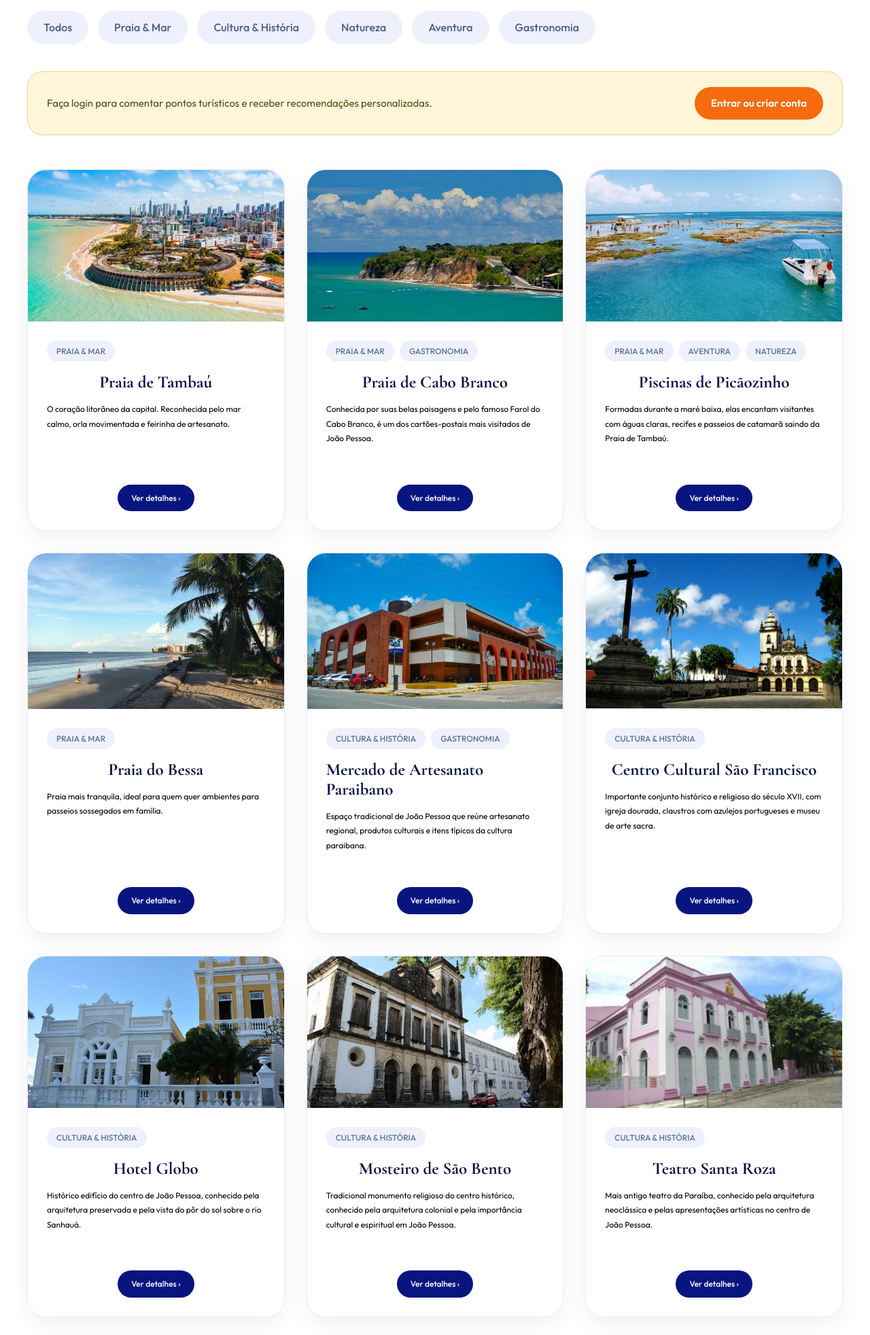
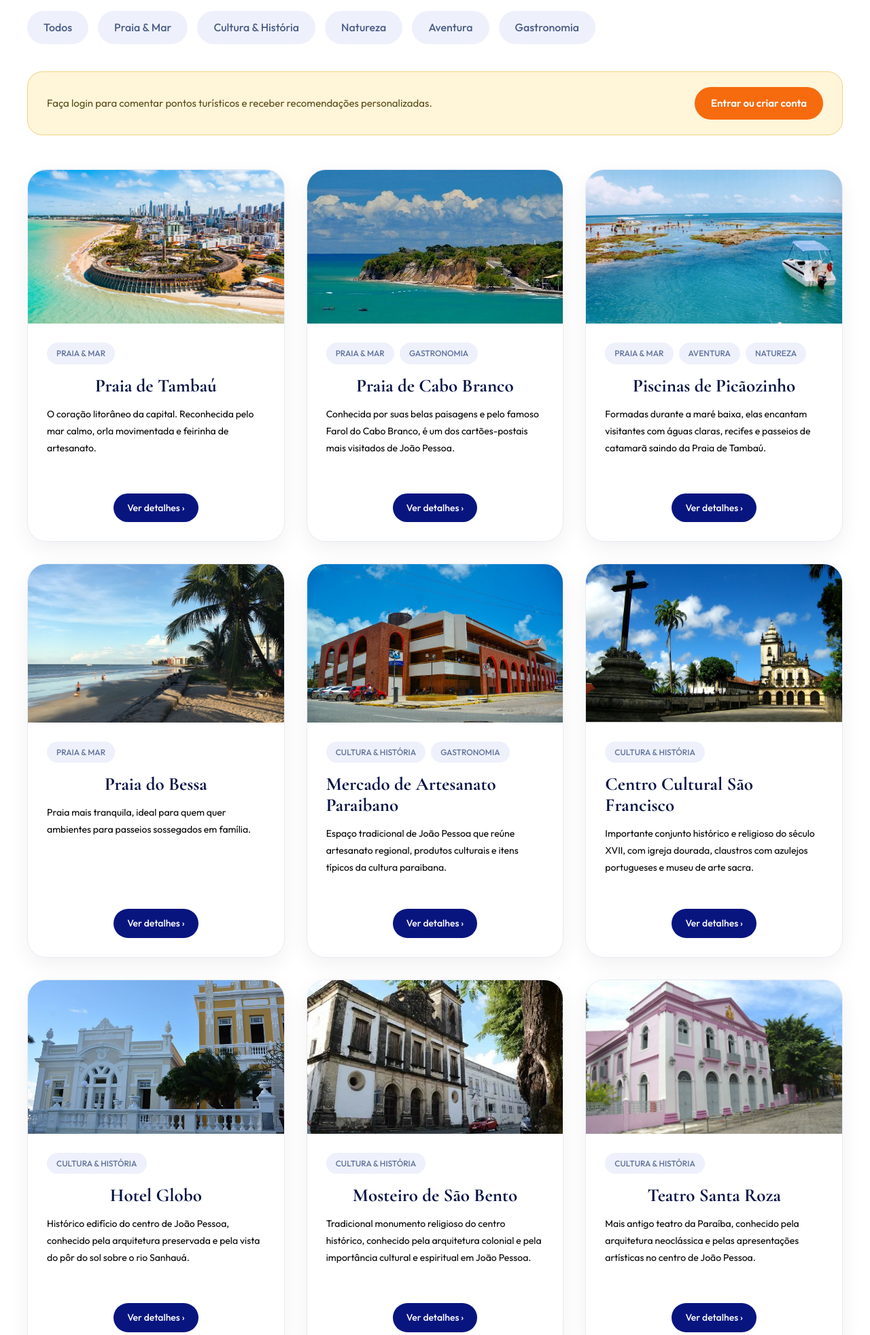
Before and after one commit to jmanoeldev/Vem-pra-Jampa, a Flask app: page /pontos in a window 1280 px wide. Shown: the part 351-2315 px from the top of the page at 68% size. Run offline with Flask 3, Linux system fonts and the light colour scheme.

Commit message:
Corrige notificação de login e font-size da página de pontos turísticos

```diff
--- a/static/css/pontos.css
+++ b/static/css/pontos.css
@@ -187,7 +187,7 @@ body {
 
     border-radius: var(--radius-pill);
 
-    font-size: 1.2rem;
+    font-size: 1.4rem;
     font-weight: 500;
 
     transition: background 0.25s ease, transform 0.2s ease;
@@ -253,12 +253,12 @@ body {
 
     color: var(--cor-titulo);
 
-    font-size: 2.5rem;
+    font-size: 2.7rem;
     line-height: 1.15;
 }
 
 .pagina-pontos .card-description {
-    font-size: 1.2rem;
+    font-size: 1.4rem;
     line-height: 1.8;
 }
 
--- a/templates/pontos.html
+++ b/templates/pontos.html
@@ -60,7 +60,7 @@
 
         </section>
 
-        {% if not usuario_logado %}
+        {% if 'usuario' not in session %}
 
         <section class="login-notice">
 
@@ -70,7 +70,7 @@
                     Faça login para comentar pontos turísticos e receber recomendações personalizadas.
                 </p>
 
-                <a href="#" class="login-notice-button">
+                <a href="{{ url_for('auth.login') }}" class="login-notice-button">
                     Entrar ou criar conta
                 </a>
 
```
